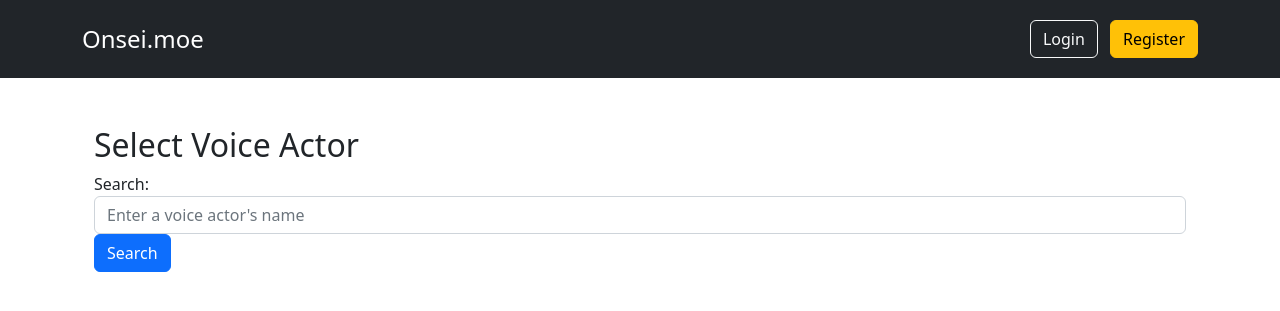
After one commit to jassibacha/onsei, a Flask app: template templates/va-search.html in a window 1280 px wide. The commit adds this page. Shown: the top 311 px of the page. Run offline with Flask 3, Linux system fonts and the light colour scheme; the template is opened without the code that fills it, so the values that code supplies are empty; some libraries are stand-ins or nearby versions.

Commit message:
VA Search and VA Details pages working, going to rebuild the graphql query

```diff
--- a/app.py
+++ b/app.py
@@ -157,7 +157,13 @@ def search():
 
 @app.route('/va/search', methods=['GET', 'POST'])
 def va_search():
+
     query = request.form.get('va-search')
+    print('QUERY:', query)
+
+    if not query:
+        # Display the search page without making a GraphQL query
+        return render_template('va-search.html')
 
     # Perform the GraphQL query with the search query
     graphql_query = '''
@@ -225,37 +231,101 @@ def va_search():
 
     # Process the response
     if response.status_code == 200:
+        print ('*** 200 CODE, RESPONSE IS GOOD ***')
         data = json.loads(response.text)
-        # Add the data to session so we can pull it in va-select if necessary
-        # session['search_data'] = data
-
-        # print('SESSION SEARCH DATA', session['search_data'])
-
-        # Extract the search results from the response
-        # staff_list = data['data']['Page']['staff']
-        # staff_count = len(staff_list)
-        ###
-        ### SHOULD I JUST DO A BASIC PARSE, SEE IF THERES MORE THAN 1, THEN DO A DETAILED PARSE FROM THERE?
-        ###
-        # if staff_count > 1:
-        #     print('More than one VA found, go to select_va')
-        #     return redirect(url_for('select_va', query=query))
-        # elif staff_count == 1:
-        #     print('Single staff found, go to va details page, VA: ')
-        #     va = staff_list[0]
-        #     print(va)
-        #     va_id = staff_list[0]['id']
-        #     return render_template('va-details.html', va=va)
-        #     # return redirect(url_for('va_details', va=va))
-        # else:
-        #     results = []
-        #     return render_template('no-results.html', query=query)
+        va = data['data']['Page']['staff']
+        return render_template('va-search.html', va=va, query=query)
     else:
         print('Request failed with status code:', response.status_code)
         print('Response:', response.text)
-        results = []
 
-    return render_template('results-temp.html', query=query, results=results)
+    return render_template('va-search.html')
+
+
+@app.route('/va/<int:va_id>', methods=['GET', 'POST'])
+def va_details(va_id):
+    """Grab the VA details by AniList ID"""
+
+    # Perform the GraphQL query with the search query
+    graphql_query = '''
+    query ($page: Int, $perPage: Int, $id: Int) {
+        Page(page: $page, perPage: $perPage) {
+            pageInfo {
+                total
+                currentPage
+                lastPage
+                hasNextPage
+                perPage
+            }
+            staff(id: $id) {
+                id
+                name {
+                    first
+                    last
+                    full
+                }
+                image {
+                    large
+                    medium
+                }
+                characters {
+                    nodes {
+                        name {
+                            full
+                        }
+                        image {
+                            large
+                        }
+                        media {
+                            nodes {
+                            id
+                                title {
+                                    romaji
+                                    english
+                                    userPreferred
+                                }
+                                coverImage {
+                                    medium
+                                    color
+                                }
+                                meanScore
+                                popularity
+                                trending
+                                favourites
+                            }
+                        }
+                    }
+                }
+            }
+        }
+    }
+    '''
+
+    variables = {
+        'id': va_id,
+        #'search': query,
+        'page': 1,
+        #'perPage': 10
+    }
+
+    # Send the GraphQL query to the AniList API
+    response = requests.post(anilist_api_url, json={'query': graphql_query, 'variables': variables}, headers=anilist_api_headers)
+
+
+    # Process the response
+    if response.status_code == 200:
+        print('*** VA DETAILS - 200 CODE, RESPONSE IS GOOD ***')
+        data = json.loads(response.text)
+        #print(data)
+        # We need to grab the first list item in the results, even though there's only one result because we're pulling from ID!
+        va = data['data']['Page']['staff'][0]
+        print('VA ID: ', va_id, 'VA RETURN: ', va)
+        return render_template('va-details.html', va=va)
+    else:
+        print('Request failed with status code:', response.status_code)
+        print('Response:', response.text)
+
+    return render_template('va-details.html', va_id=va_id)
 
 
 @app.route('/select-va', methods=['GET', 'POST'])
--- /dev/null
+++ b/templates/va-search.html
@@ -0,0 +1,67 @@
+{% extends "base.html" %} {% block content %}
+<div class="container">
+    <div class="row">
+        <div class="col">
+            <h2>Select Voice Actor</h2>
+            <form action="/va/search" method="POST">
+                <div class="form-group">
+                    <label for="va-search">Search:</label>
+                    <input
+                        type="text"
+                        class="form-control"
+                        id="va-search"
+                        name="va-search"
+                        placeholder="Enter a voice actor's name"
+                        {%
+                        if
+                        query
+                        %}
+                        value="{{query}}"
+                        {%
+                        endif
+                        %}
+                    />
+                </div>
+                <button type="submit" class="btn btn-primary">Search</button>
+            </form>
+        </div>
+    </div>
+    {% if va %}
+    <div class="row mt-4">
+        <div class="col">
+            <h3>Search Results:</h3>
+            {% for voice_actor in va %}
+            <div class="card mb-3">
+                <div class="row g-0">
+                    <div class="col-md-4">
+                        <img
+                            src="{{ voice_actor.image.medium }}"
+                            alt="{{ voice_actor.name.full }}"
+                            class="img-fluid"
+                        />
+                    </div>
+                    <div class="col-md-8">
+                        <div class="card-body">
+                            <h5 class="card-title">
+                                {{ voice_actor.name.full }}
+                            </h5>
+                            <form action="/va-details" method="POST">
+                                <input
+                                    type="hidden"
+                                    name="va-id"
+                                    value="{{ voice_actor.id }}"
+                                />
+                                <button type="submit" class="btn btn-primary">
+                                    View Details
+                                </button>
+                            </form>
+                        </div>
+                    </div>
+                </div>
+            </div>
+            {% endfor %}
+        </div>
+    </div>
+    {% endif %}
+</div>
+{% endblock %}
```
Also changed, not shown: templates/va-details.html (+8 -1 lines).
